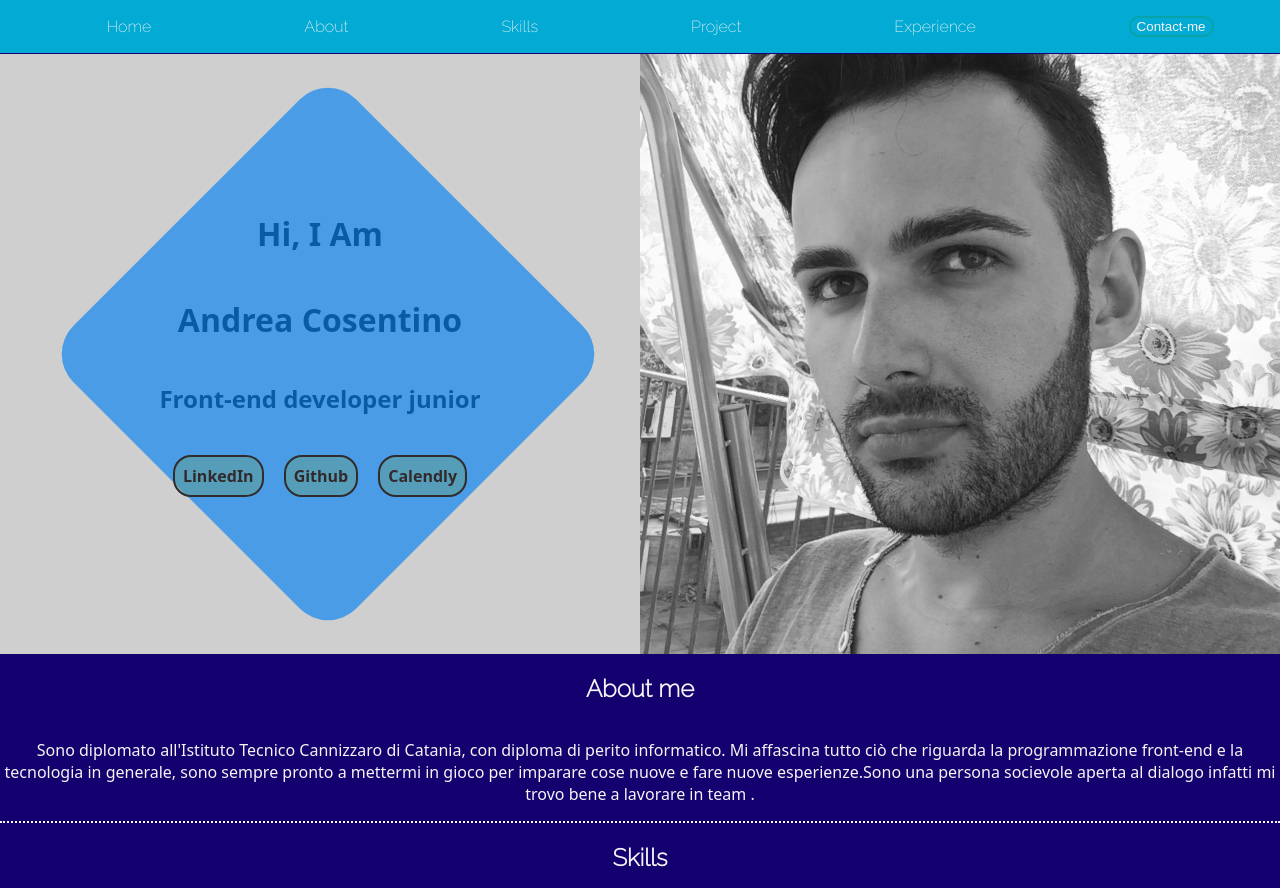
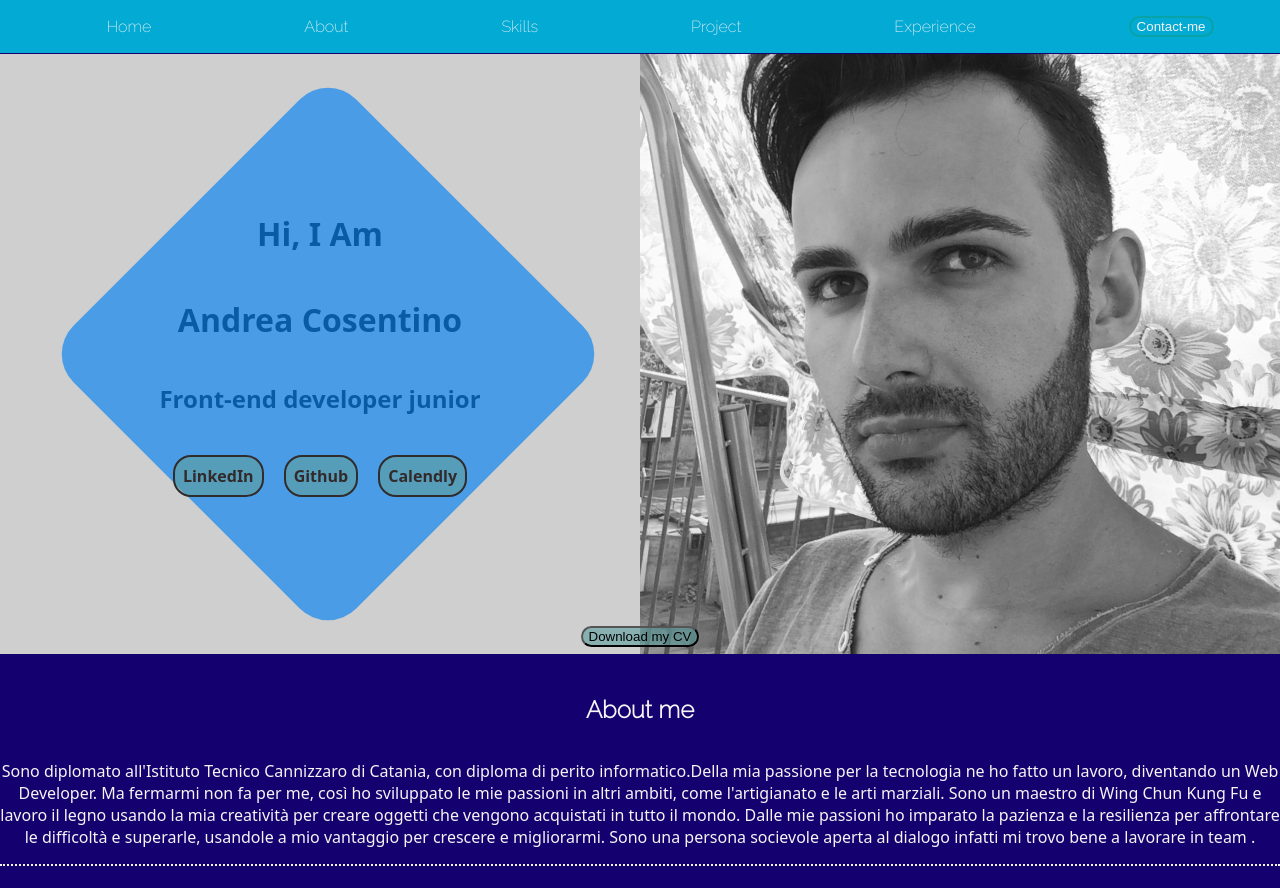
Before and after one commit to Andrews46/PortFolio, a React (Vite) app: page / in a window 1280 px wide. Shown: the top 888 px of the page. Built offline with nearby package versions, Linux system fonts and the light colour scheme; grey boxes are pictures that could not be loaded.

Commit message:
portfolio

```diff
--- a/src/App.jsx
+++ b/src/App.jsx
@@ -4,6 +4,7 @@ import styles from "./App.scss";
 
 import NavBar from "./component/navBar";
 import Hero from "./component/hero";
+import Curriculum from "./component/curriculum";
 import Menu from "./component/menu";
 import About from "./component/about";
 import Content from "./component/content";
@@ -40,6 +41,7 @@ function App() {
       ) : (
         <>
           <Hero id="Home" />
+          <Curriculum />
           <NavBar onClick={handleNavClick} />
           <Menu />
           <About id="About" />
--- a/src/component/about/About.jsx
+++ b/src/component/about/About.jsx
@@ -9,11 +9,15 @@ const About = () => {
       <h2>About me</h2>
       <p>
         Sono diplomato all'Istituto Tecnico Cannizzaro di Catania, con diploma
-        di perito informatico. Mi affascina tutto ciò che riguarda la
-        programmazione front-end e la tecnologia in generale, sono sempre pronto
-        a mettermi in gioco per imparare cose nuove e fare nuove esperienze.Sono
-        una persona socievole aperta al dialogo infatti mi trovo bene a lavorare
-        in team .
+        di perito informatico.Della mia passione per la tecnologia ne ho fatto
+        un lavoro, diventando un Web Developer. Ma fermarmi non fa per me, così
+        ho sviluppato le mie passioni in altri ambiti, come l'artigianato e le
+        arti marziali. Sono un maestro di Wing Chun Kung Fu e lavoro il legno
+        usando la mia creatività per creare oggetti che vengono acquistati in
+        tutto il mondo. Dalle mie passioni ho imparato la pazienza e la
+        resilienza per affrontare le difficoltà e superarle, usandole a mio
+        vantaggio per crescere e migliorarmi. Sono una persona socievole aperta
+        al dialogo infatti mi trovo bene a lavorare in team .
       </p>
     </div>
   );
--- /dev/null
+++ b/src/component/curriculum/Curriculum.jsx
@@ -0,0 +1,13 @@
+import styles from "./index.module.scss";
+import pdf from "../../../public/curriculum/Cv+Cosentino+Andrea.pdf";
+
+const Curriculum = () => {
+  return (
+    <div className={styles.Curriculum}>
+      <a href={pdf} download={true}>
+        <button>Download my CV</button>
+      </a>
+    </div>
+  );
+};
+export default Curriculum;
--- /dev/null
+++ b/src/component/curriculum/index.jsx
@@ -0,0 +1,3 @@
+import Curriculum from "./Curriculum";
+
+export default Curriculum;
--- /dev/null
+++ b/src/component/curriculum/index.module.scss
@@ -0,0 +1,17 @@
+.Curriculum {
+  display: flex;
+  justify-content: center;
+  transform: translateY(-28px);
+  :visited {
+    color: rgb(244, 244, 7);
+  }
+  button {
+    border-radius: 12px;
+    cursor: pointer;
+    background-color: rgba(95, 158, 160, 0.6274509804);
+  }
+  button:hover {
+    background-color: #0343b0bc;
+    color: whitesmoke;
+  }
+}
--- a/src/component/hero/index.module.scss
+++ b/src/component/hero/index.module.scss
@@ -34,7 +34,7 @@
           sans-serif;
         // border-top-left-radius: 60%;
         // border-bottom-right-radius: 60%;
-        z-index: 99;
+        // z-index: 99;
         position: relative;
         .design {
           position: absolute;
```
Also changed, not shown: 1 other file (tests, documents, lock files or other folders).
